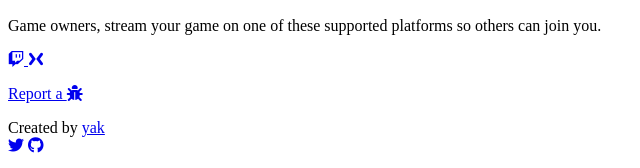
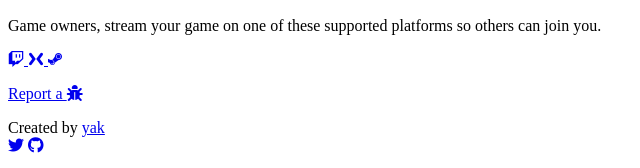
Before and after one commit to isaacyakl/remote-jackbox-player, a website: page index.html in a window 1280 px wide. Shown: the part 588-756 px from the top of the page, 0-640 px from the left. Drawn offline with Linux system fonts and the light colour scheme.

Commit message:
Add support for Steam Broadcast

```diff
--- a/index.html
+++ b/index.html
@@ -121,6 +121,12 @@
 						><a href="https://mixer.com/browse/games" target="_blank">
 							<i class="fab fa-mixer"></i>
 						</a>
+						<a
+							href="https://steamcommunity.com/?subsection=broadcasts"
+							target="_blank"
+							rel="noopener noreferrer"
+							><i class="fab fa-steam-symbol"></i
+						></a>
 					</p>
 					<p class="text-center mt-10">
 						<a
```
Also changed, not shown: README.md.
